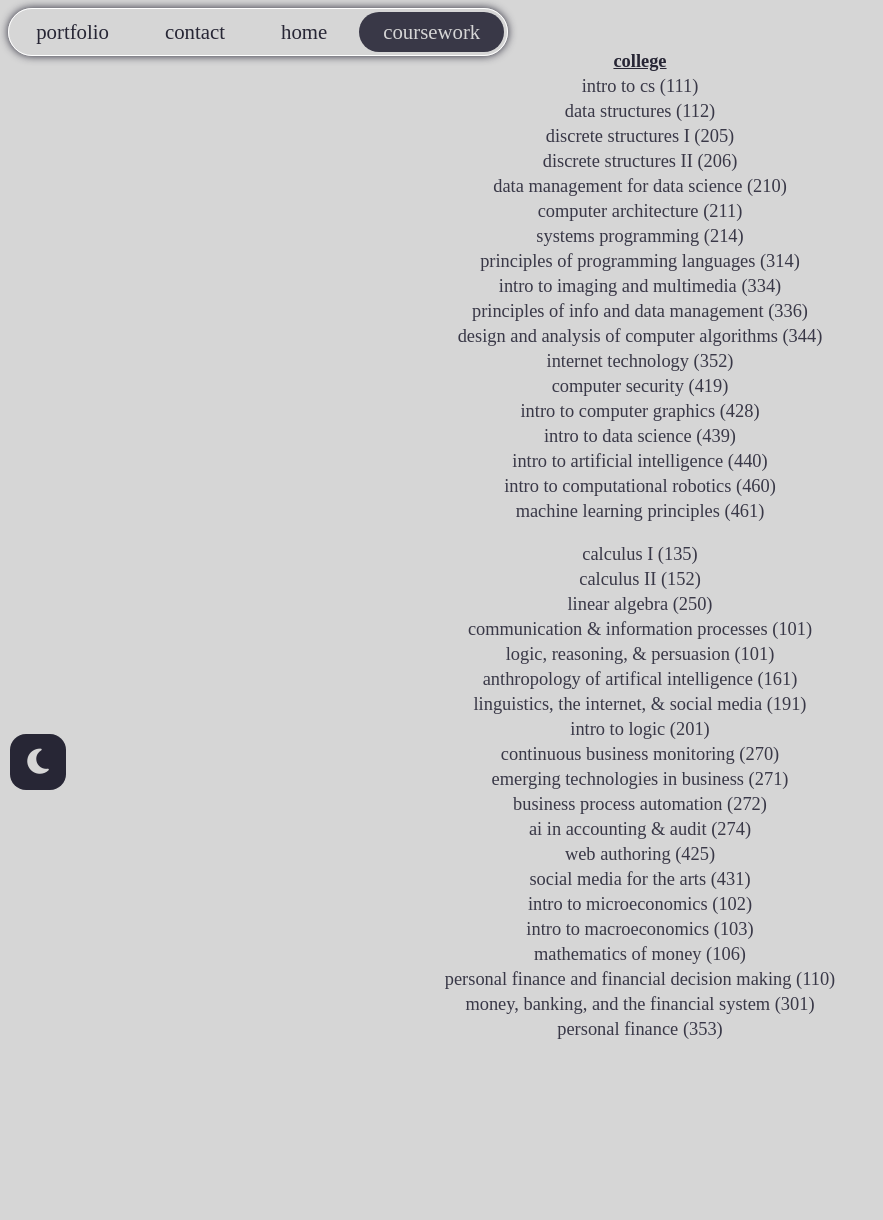
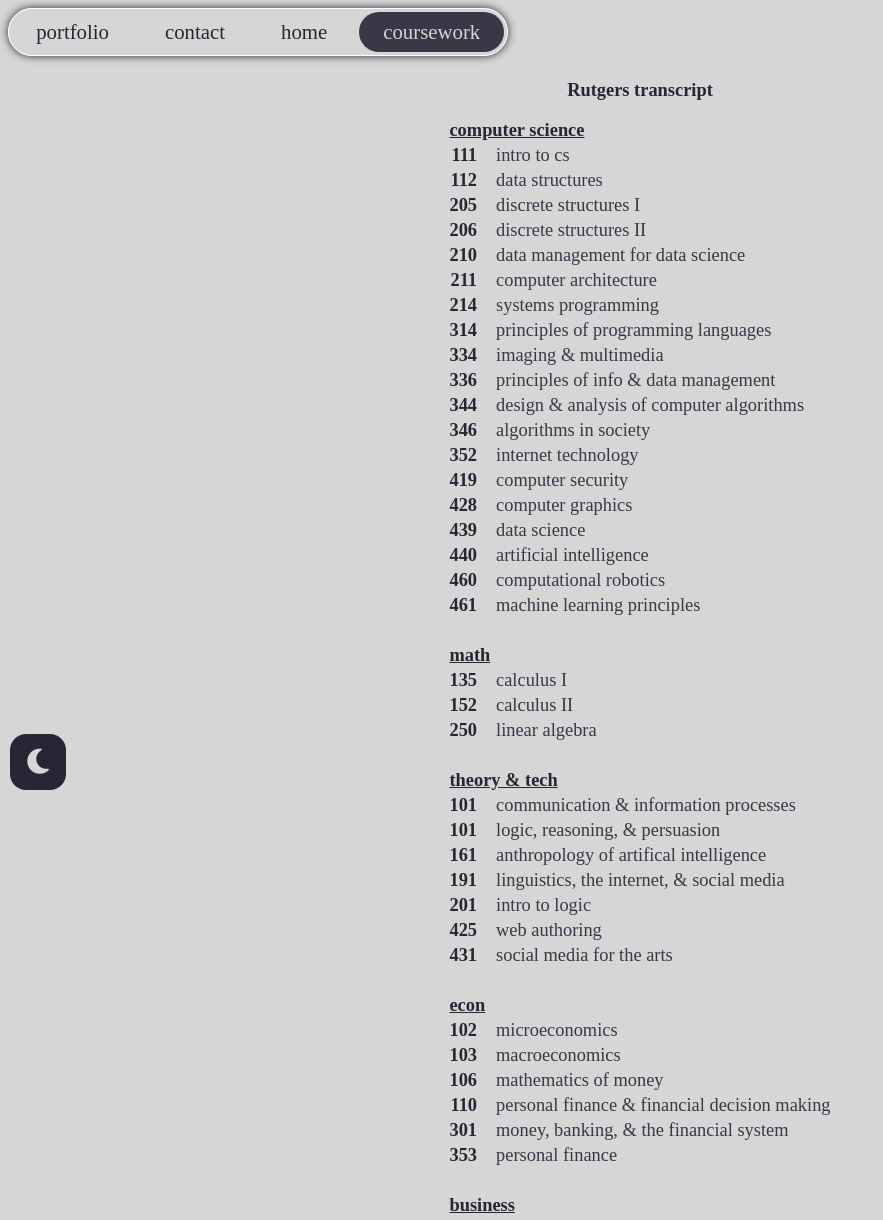
Before and after one commit to JoyousJohn/johnhappy-me, a plain HTML site: page transcript.html in a window 1280 px wide. Shown: the top 1220 px of the page, without its empty margins (0-883 px from the left). Before the commit the page ends 1123 px from the top, so only its background shows below. Drawn offline with nearby package versions, Linux system fonts and the light colour scheme; a web font is replaced by a local one.

Commit message:
Finally refactor coursework into 2 cols, add more classes

```diff
--- a/css/transcript.css
+++ b/css/transcript.css
@@ -9,11 +9,31 @@
     font-family: Chivo Mono;
 }
 
+.college-heading {
+    color: var(--primary-col);
+    font-family: Chivo Mono;
+    font-size: 1.15rem;
+    text-align: center;
+    margin-top: 2rem;
+    margin-bottom: 1rem;
+}
+
 .transcript-table {
     font-size: 1.15rem;
     text-align: center;
 }
 
+.transcript-table td:first-child {
+    font-weight: bold;
+    color: var(--primary-col);
+    text-align: right;
+    padding-right: 1rem;
+}
+
+.transcript-table td:last-child {
+    text-align: left;
+}
+
 td {
     color: var(--secondary-col);
 }
--- a/transcript.html
+++ b/transcript.html
@@ -53,54 +53,74 @@
 
         <div id="transcript-wrapper">
 
-            <table class="transcript-table"">
+            <h2 class="college-heading">Rutgers transcript</h2>
 
-                <tr><th><u>college</u></td></tr>
-                <tr><td>intro to cs (111)</td></tr>
-                <tr><td>data structures (112)</td></tr>
-                <tr><td>discrete structures I (205)</td></tr>
-                <tr><td>discrete structures II (206)</td></tr>
-                <tr><td>data management for data science (210)</td></tr>
-                <tr><td>computer architecture (211)</td></tr>
-                <tr><td>systems programming (214)</td></tr>
-                <tr><td>principles of programming languages (314)</td>
-                <tr><td>intro to imaging and multimedia (334)</td></tr>
-                <tr><td>principles of info and data management (336)</td></tr>
-                <tr><td>design and analysis of computer algorithms (344)</td></tr>
-                <tr><td>internet technology (352)</td></tr>
-                <tr><td>computer security (419)</td></tr>
-                <tr><td>intro to computer graphics (428)</td></tr>
-                <tr><td>intro to data science (439)</td></tr>
-                <tr><td>intro to artificial intelligence (440)</td></tr>
-                <tr><td>intro to computational robotics (460)</td></tr>
-                <tr><td>machine learning principles (461)</td></tr>
+            <table class="transcript-table mb-5rem">
+                <tr><td colspan="2"><u>computer science</u></td></tr>
+                <tr><td>111</td><td>intro to cs</td></tr>
+                <tr><td>112</td><td>data structures</td></tr>
+                <tr><td>205</td><td>discrete structures I</td></tr>
+                <tr><td>206</td><td>discrete structures II</td></tr>
+                <tr><td>210</td><td>data management for data science</td></tr>
+                <tr><td>211</td><td>computer architecture</td></tr>
+                <tr><td>214</td><td>systems programming</td></tr>
+                <tr><td>314</td><td>principles of programming languages</td></tr>
+                <tr><td>334</td><td>imaging & multimedia</td></tr>
+                <tr><td>336</td><td>principles of info & data management</td></tr>
+                <tr><td>344</td><td>design & analysis of computer algorithms</td></tr>
+                <tr><td>346</td><td>algorithms in society</td></tr>
+                <tr><td>352</td><td>internet technology</td></tr>
+                <tr><td>419</td><td>computer security</td></tr>
+                <tr><td>428</td><td>computer graphics</td></tr>
+                <tr><td>439</td><td>data science</td></tr>
+                <tr><td>440</td><td>artificial intelligence</td></tr>
+                <tr><td>460</td><td>computational robotics</td></tr>
+                <tr><td>461</td><td>machine learning principles</td></tr>
 
-            </table>
+                <tr><td colspan="2">&nbsp;</td></tr>
+                <tr><td colspan="2"><u>math</u></td></tr>
+                <tr><td>135</td><td>calculus I</td></tr>
+                <tr><td>152</td><td>calculus II</td></tr>
+                <tr><td>250</td><td>linear algebra</td></tr>
 
-            <table class="transcript-table mb-5rem" style="margin-top: 1rem;">
+                <tr><td colspan="2">&nbsp;</td></tr>
+                <tr><td colspan="2"><u>theory & tech</u></td></tr>
+                <tr><td>101</td><td>communication & information processes</td></tr>
+                <tr><td>101</td><td>logic, reasoning, & persuasion</td></tr>
+                <tr><td>161</td><td>anthropology of artifical intelligence</td></tr>
+                <tr><td>191</td><td>linguistics, the internet, & social media</td></tr>
+                <tr><td>201</td><td>intro to logic</td></tr>
+                <tr><td>425</td><td>web authoring</td></tr>
+                <tr><td>431</td><td>social media for the arts</td></tr>
 
-                <tr><td>calculus I (135)</td></tr>
-                <tr><td>calculus II (152)</td></tr>
-                <tr><td>linear algebra (250)</td></tr>
+                <tr><td colspan="2">&nbsp;</td></tr>
+                <tr><td colspan="2"><u>econ</u></td></tr>
+                <tr><td>102</td><td>microeconomics</td></tr>
+                <tr><td>103</td><td>macroeconomics</td></tr>
+                <tr><td>106</td><td>mathematics of money</td></tr>
+                <tr><td>110</td><td>personal finance & financial decision making</td></tr>
+                <tr><td>301</td><td>money, banking, & the financial system</td></tr>
+                <tr><td>353</td><td>personal finance</td></tr>
 
-                <tr><td>communication & information processes (101)</td></tr>
-                <tr><td>logic, reasoning, & persuasion (101)</td></tr>
-                <tr><td>anthropology of artifical intelligence (161)</td></tr>
-                <tr><td>linguistics, the internet, & social media (191)</td></tr>
-                <tr><td>intro to logic (201)</td></tr>
-                <tr><td>continuous business monitoring (270)</td></tr>
-                <tr><td>emerging technologies in business (271)</td></tr>
-                <tr><td>business process automation (272)</td></tr>
-                <tr><td>ai in accounting & audit (274)</td></tr>
-                <tr><td>web authoring (425)</td></tr>
-                <tr><td>social media for the arts (431)</td></tr>
+                <tr><td colspan="2">&nbsp;</td></tr>
+                <tr><td colspan="2"><u>business</u></td></tr>
+                <tr><td>102</td><td>public policy</td></tr>
+                <tr><td>201</td><td>u.s. work & labor</td></tr>
+                <tr><td>270</td><td>continuous business monitoring</td></tr>
+                <tr><td>271</td><td>emerging technologies in business</td></tr>
+                <tr><td>272</td><td>business process automation</td></tr>
+                <tr><td>274</td><td>ai in accounting & audit</td></tr>
 
-                <tr><td>intro to microeconomics (102)</td></tr>
-                <tr><td>intro to macroeconomics (103)</td></tr>
-                <tr><td>mathematics of money (106)</td></tr>
-                <tr><td>personal finance and financial decision making (110)</td></tr>
-                <tr><td>money, banking, and the financial system (301)</td></tr>
-                <tr><td>personal finance (353)</td></tr>
+                <tr><td colspan="2">&nbsp;</td></tr>
+                <tr><td colspan="2"><u>natural sciences</u></td></tr>
+                <tr><td>100</td><td>planet earth</td></tr>
+                <tr><td>101</td><td>food medicine</td></tr>
+                <tr><td>101</td><td>earth systems</td></tr>
+                <tr><td>101</td><td>environmental science</td></tr>
+                <tr><td>121</td><td>environmental arts</td></tr>
+                <tr><td>140</td><td>foundations of kiniseology & health</td></tr>
+                <tr><td>205</td><td>careers in agriculture</td></tr>
+
 
             </table>
 
```
